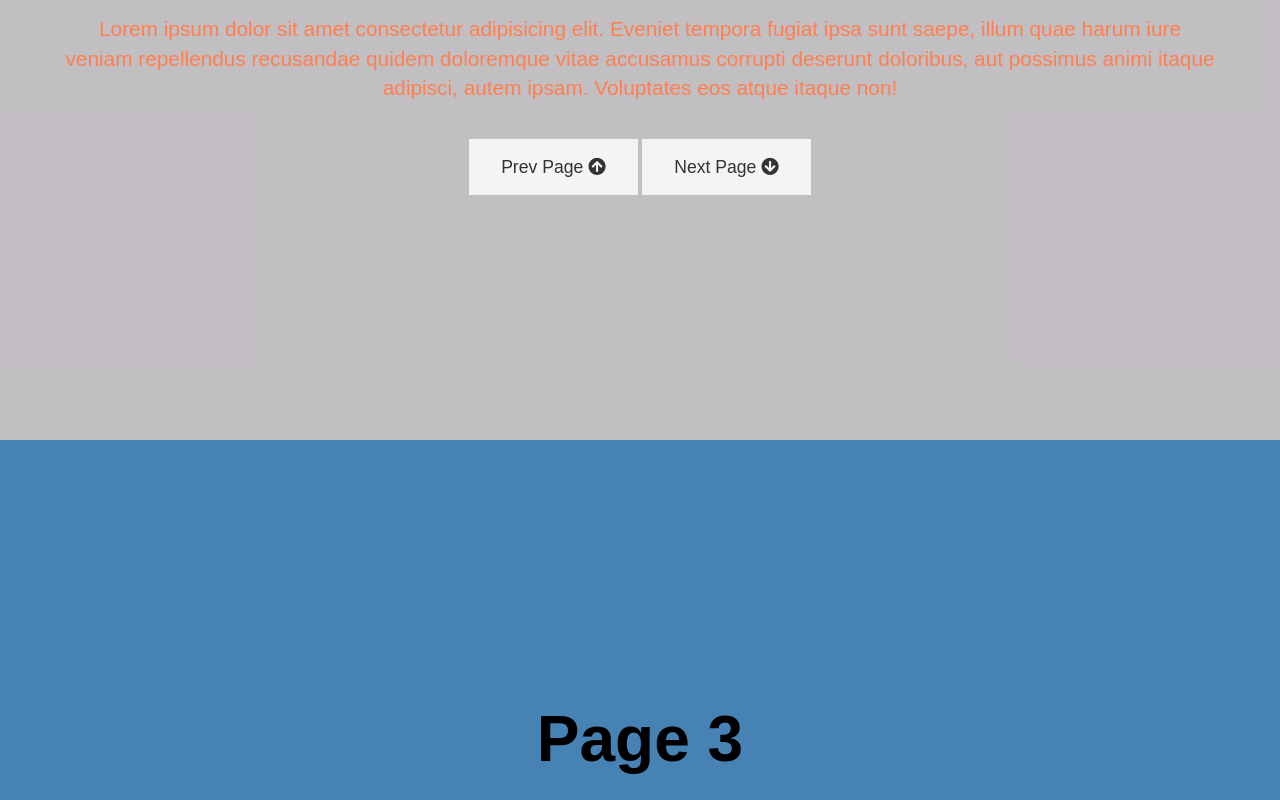
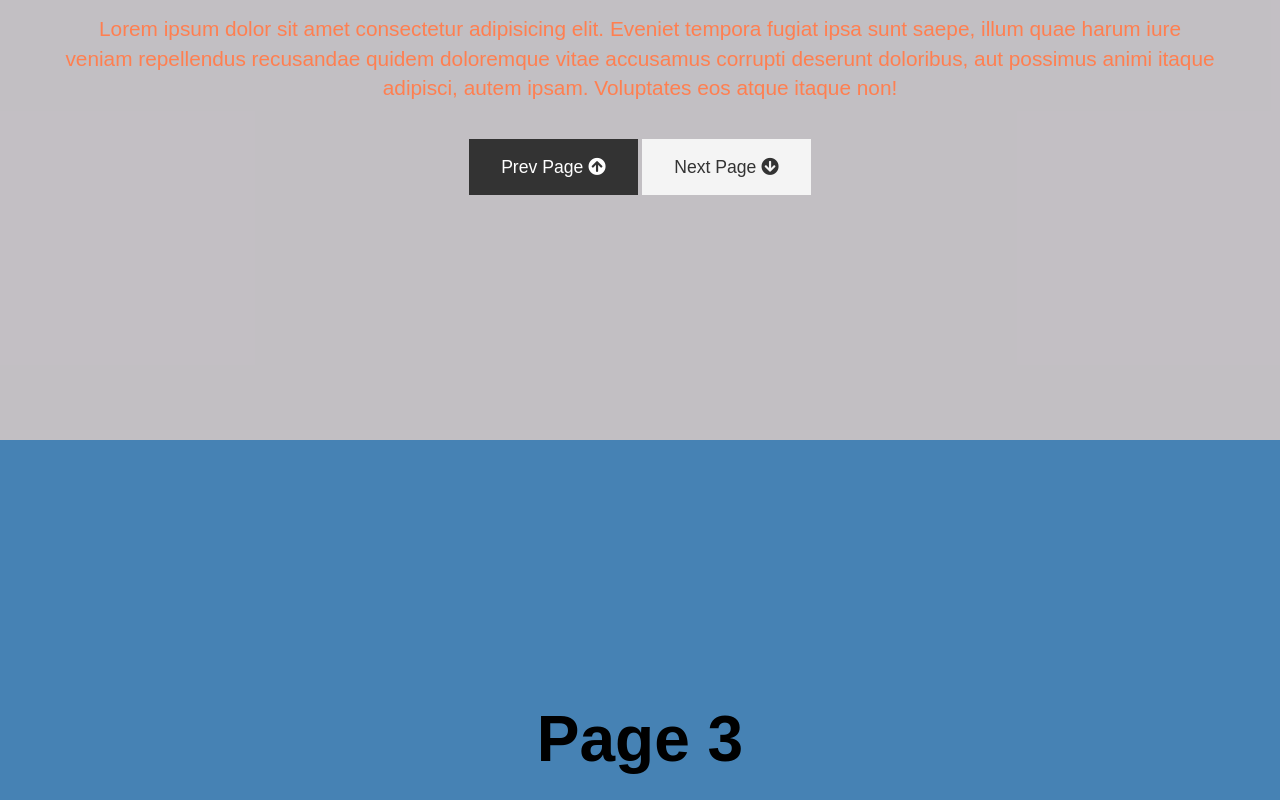
Before and after one commit to nilankh/PresentationWebsite, a plain HTML site: page index.html in a window 1280 px wide. Shown: the part 1160-1960 px from the top of the page. Drawn offline with Linux system fonts and the light colour scheme.

Commit message:
working on css

```diff
--- a/style.css
+++ b/style.css
@@ -64,7 +64,13 @@ body {
       transition: all 0.3s ease-in;
   }
 
-  .btn:hover{
-      background: #333;
+  .btn:hover,
+  .btn-dark{
+    background: #333;
       color: #fff;
   }
+
+  .btn-dark:hover{
+    background: #f4f4f4;
+    color: #333
+  }
```
